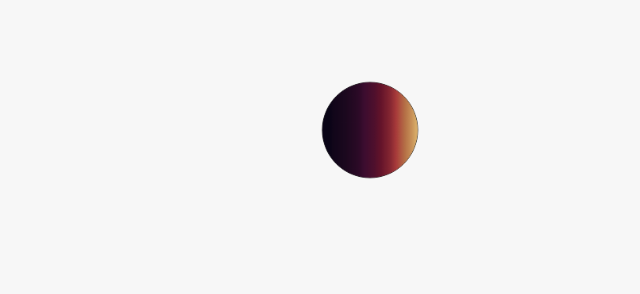
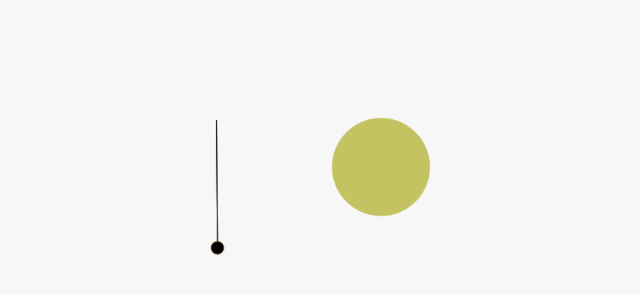
Before and after one commit to gfed53/ui-on-off, a website: page index.html in a window 1280 px wide. Shown: the whole page, without its empty margins (270-910 px from the left). Drawn offline with nearby package versions, Linux system fonts and the light colour scheme.

Commit message:
Added lamp chain, some filter tweaks

```diff
--- a/index.html
+++ b/index.html
@@ -9,7 +9,8 @@
 <body>
 	<!-- <iframe src="images/first.svg"></iframe> -->
 	<div class="grid">
-		<img src="images/Drawing.png" alt="">
+		<img id="handle" src="images/handle2.png" alt="">
+		<img id="bulb" src="images/bulb.png" alt="">
 	</div>
 	<script src="https://cdnjs.cloudflare.com/ajax/libs/jquery/3.2.1/jquery.min.js"></script>
 	<script src="./lib/parallax.min.js"></script>
--- a/sass/components/components.sass
+++ b/sass/components/components.sass
@@ -1,8 +1,14 @@
-img
+#bulb
 	width: 100px
-	filter: grayscale(50%)
-	transition: 250ms ease-in-out all
+	filter: grayscale(50%) brightness(80%)
+	transition: 50ms ease-in-out all
 
 
-img:hover
-	filter: grayscale(0%)
+#bulb:hover
+	filter: grayscale(0%) brightness(100%)
+
+
+#handle
+	width: 18px
+	right: 100px
+	top: 40px
--- a/sass/layout/layout.sass
+++ b/sass/layout/layout.sass
@@ -2,6 +2,7 @@
 	box-sizing: border-box
 	margin: 0
 	padding: 0
+	position: relative
 
 *:before, *:after
 	box-sizing: inherit
```
Also changed, not shown: css/styles.css, images/bulb.png (added), images/handle.png (added), images/handle2.png (added).
